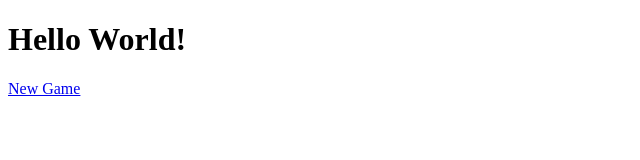
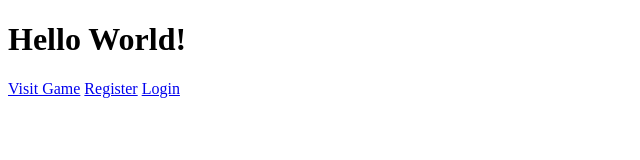
Before and after one commit to Daniel-I-Am/nodeLoginSystem, a website: page public-html/index.html in a window 1280 px wide. Shown: the whole page, without its empty margins (0-640 px from the left). Drawn offline with Linux system fonts and the light colour scheme.

Commit message:
add some links to home page

```diff
--- a/public-html/index.html
+++ b/public-html/index.html
@@ -9,6 +9,8 @@
 </head>
 <body>
     <h1>Hello World!</h1>
-    <a href="./game.html">New Game</a>
+    <a href="./game.html">Visit Game</a>
+    <a href="./register.html">Register</a>
+    <a href="./login.html">Login</a>
 </body>
 </html>
```
